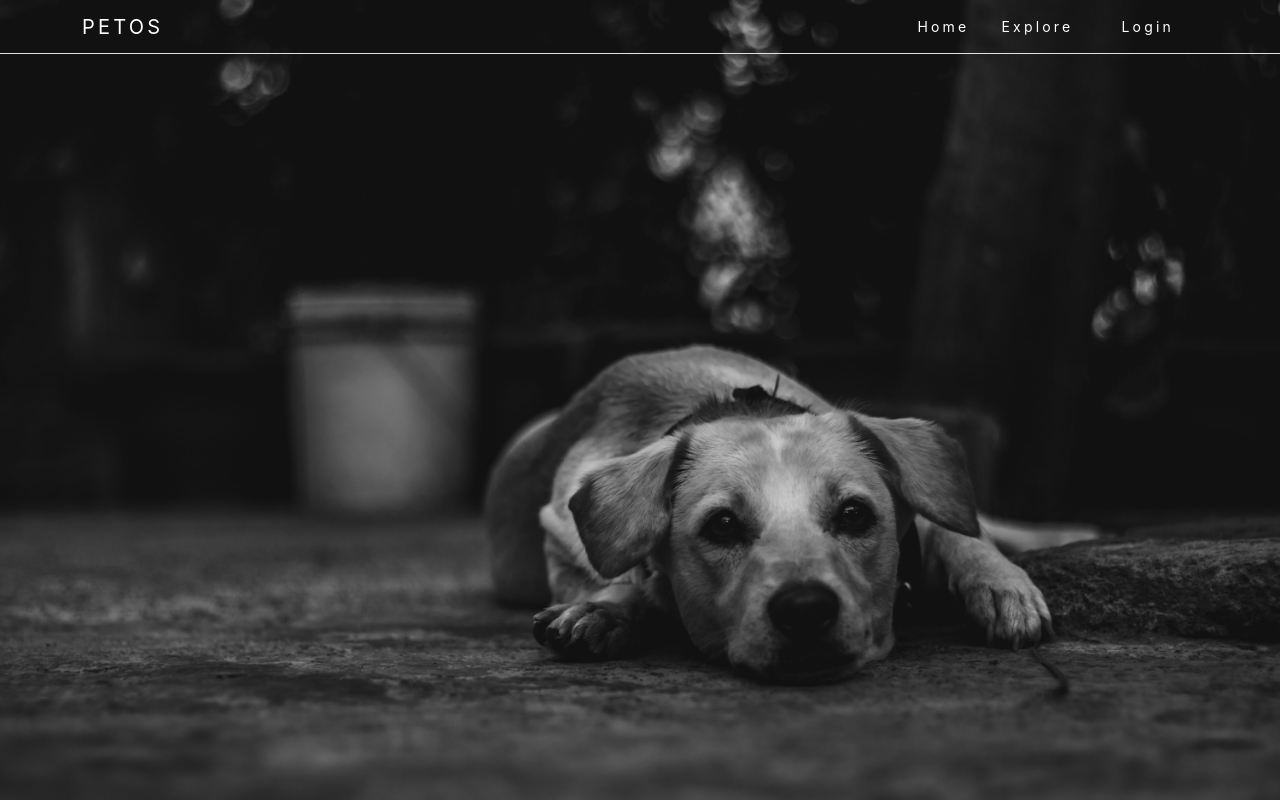
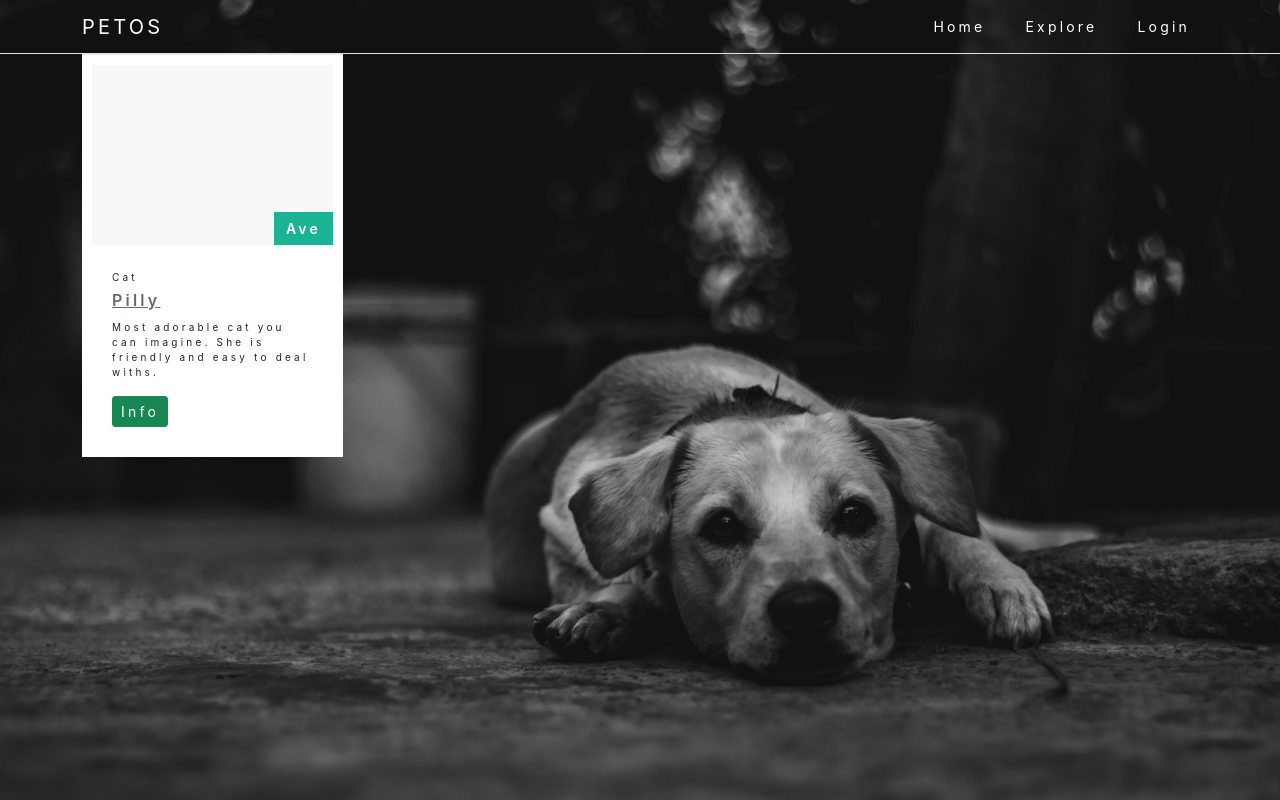
Before and after one commit to hussamasfour/pet-adoption-springboot-react, a React (Create React App) app: page /explore in a window 1280 px wide. Built offline with nearby package versions, Linux system fonts and the light colour scheme.

Commit message:
added pet component and styled it

```diff
--- a/src/components/App.js
+++ b/src/components/App.js
@@ -1,6 +1,7 @@
 import React from "react";
 import { Route, Switch } from "react-router-dom";
 import Navigation from "../nav/Navigation";
+import Explore from "../pages/explore/Explore";
 import Home from "../pages/home/Home";
 import Login from "./login/Login";
 
@@ -11,6 +12,7 @@ function App() {
       <Switch>
         <Route path="/" exact component={Home} />
         <Route path="/login" exact component={Login} />
+        <Route path="/explore" exact component={Explore} />
       </Switch>
     </div>
   );
--- /dev/null
+++ b/src/components/pet-list/PetList.js
@@ -0,0 +1,16 @@
+import React from "react";
+import Pet from "../pet/Pet";
+
+const PetList = () => {
+  // const petList  = useSelector(state => state.pet.petList);
+  // if(!petList){
+  //     return <div>Please use Search bar to get Started </div>
+  // }
+  return (
+    <div>
+      <Pet />
+    </div>
+  );
+};
+
+export default PetList;
--- /dev/null
+++ b/src/components/pet/Pet.js
@@ -0,0 +1,35 @@
+import React from "react";
+import { Link } from "react-router-dom";
+import "./pet.css";
+
+const Pet = () => {
+  return (
+    <div className="row">
+      <div className="col-md-3">
+        <div className="ibox">
+          <div className="ibox-content pet-box">
+            <div className="pet-image"></div>
+            <div className="pet-desc">
+              <span className="pet-availabilty">Ave</span>
+              <small className="pet-category small">Cat</small>
+              <Link to="/pet/details" className="pet-name">
+                Pilly
+              </Link>
+              <div className="small mt-2">
+                Most adorable cat you can imagine. She is friendly and easy to
+                deal withs.
+              </div>
+              <div className="mt-3 text-right">
+                <Link to="/pet/details" className="btn btn-sm btn-success">
+                  Info
+                </Link>
+              </div>
+            </div>
+          </div>
+        </div>
+      </div>
+    </div>
+  );
+};
+
+export default Pet;
--- /dev/null
+++ b/src/components/pet/pet.css
@@ -0,0 +1,78 @@
+.pet-box {
+  padding: 0;
+  border: 1px solid #e7eaec;
+}
+.pet-box:hover,
+.pet-box.active {
+  border: 1px solid transparent;
+  box-shadow: 0 3px 7px 0 #e9e2e2;
+}
+.pet-image {
+  text-align: center;
+  padding: 90px 0;
+  background-color: #f8f8f9;
+  color: #bebec3;
+  font-weight: 600;
+}
+
+.pet-desc {
+  padding: 20px;
+  position: relative;
+}
+
+.pet-name {
+  font-size: 16px;
+  font-weight: 600;
+  color: #676a6c;
+  display: block;
+  margin: 2px 0 5px 0;
+}
+.pet-name:hover,
+.pet-name:focus {
+  color: #1ab394;
+}
+.pet-availabilty {
+  font-size: 14px;
+  font-weight: 600;
+  color: #ffffff;
+  background-color: #1ab394;
+  padding: 6px 12px;
+  position: absolute;
+  top: -33px;
+  right: 0;
+}
+.ibox-content {
+  padding: 30px 30px 50px 30px;
+}
+
+.small {
+  font-size: 10px;
+}
+.pet-images {
+  margin: 0 20px;
+}
+
+.ibox {
+  clear: both;
+  margin-bottom: 25px;
+  margin-top: 0;
+  padding: 0;
+}
+.ibox.collapsed .ibox-content {
+  display: none;
+}
+
+.ibox:after,
+.ibox:before {
+  display: table;
+}
+
+.ibox-content {
+  background-color: #ffffff;
+  color: inherit;
+  padding: 10px;
+  border-color: #e7eaec;
+  border-image: none;
+  border-style: solid solid none;
+  border-width: 1px 0;
+}
--- a/src/nav/Navigation.js
+++ b/src/nav/Navigation.js
@@ -3,7 +3,7 @@ import { Link } from "react-router-dom";
 import "./Navigation.css";
 const Navigation = () => {
   return (
-    <nav className="navbar navbar-expand-lg  navbar-fixed-top border-bottom bg-transparent">
+    <nav className="navbar navbar-expand-lg navbar-fixed-top border-bottom bg-transparent">
       <div className="container ">
         <div className="navbar-header">
           <Link className="navbar-brand text-white" to="/">
@@ -27,18 +27,18 @@ const Navigation = () => {
           id="navbarNav"
         >
           <ul className="navbar-nav navbar-right mr-auto">
-            <li className="active nav-item">
+            <li className="nav-item mr-4">
               <Link className="nav-link text-white" to="/">
                 Home
               </Link>
             </li>
-            <li className="nav-item mx-3 ">
+            <li className="nav-item mx-4">
               <Link className="nav-link text-white" to="/explore">
                 Explore
               </Link>
             </li>
 
-            <li className="nav-item mx-3">
+            <li className="nav-item ml-4">
               <Link className="nav-link text-white" to="/login">
                 Login
               </Link>
--- /dev/null
+++ b/src/pages/explore/Explore.js
@@ -0,0 +1,13 @@
+import React from "react";
+import PetList from "../../components/pet-list/PetList";
+import "./explore.css";
+
+const Explore = () => {
+  return (
+    <div className="container">
+      <PetList />
+    </div>
+  );
+};
+
+export default Explore;
```
Also changed, not shown: src/pages/explore/explore.css (added).
